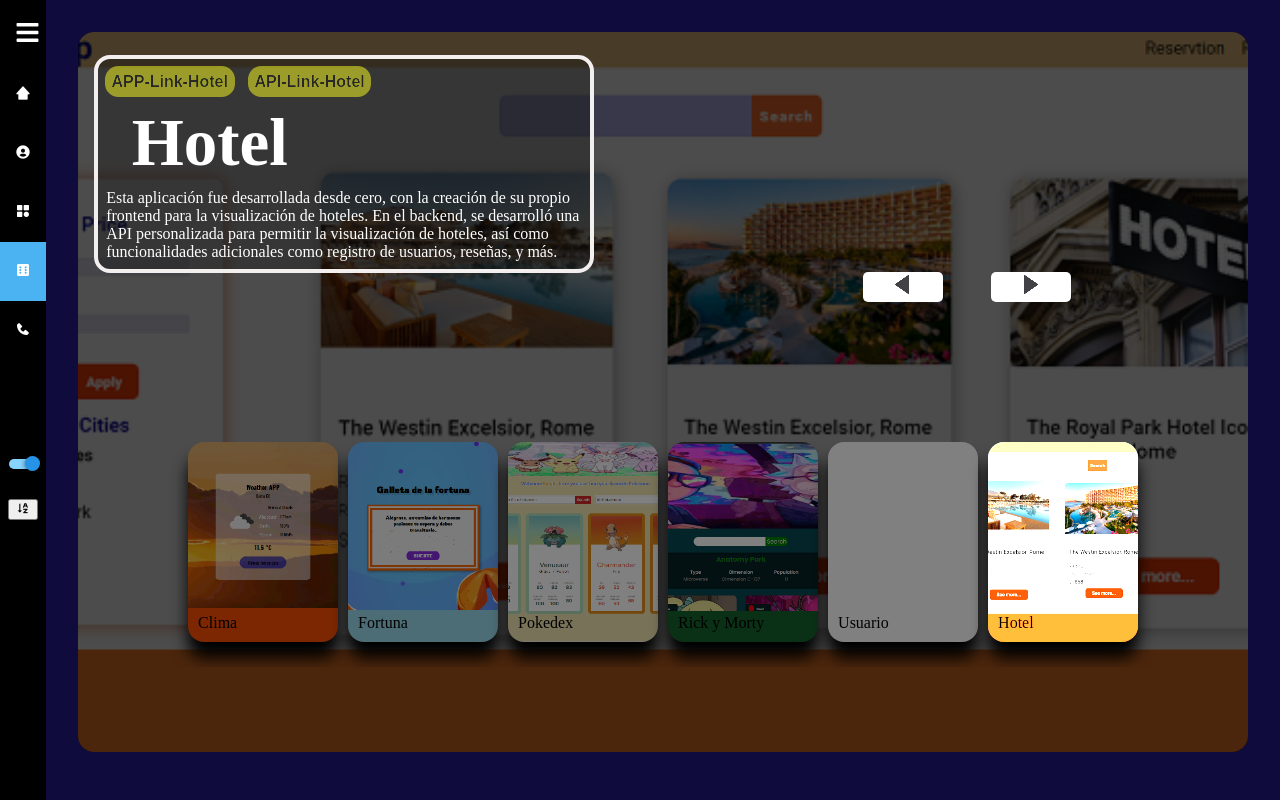
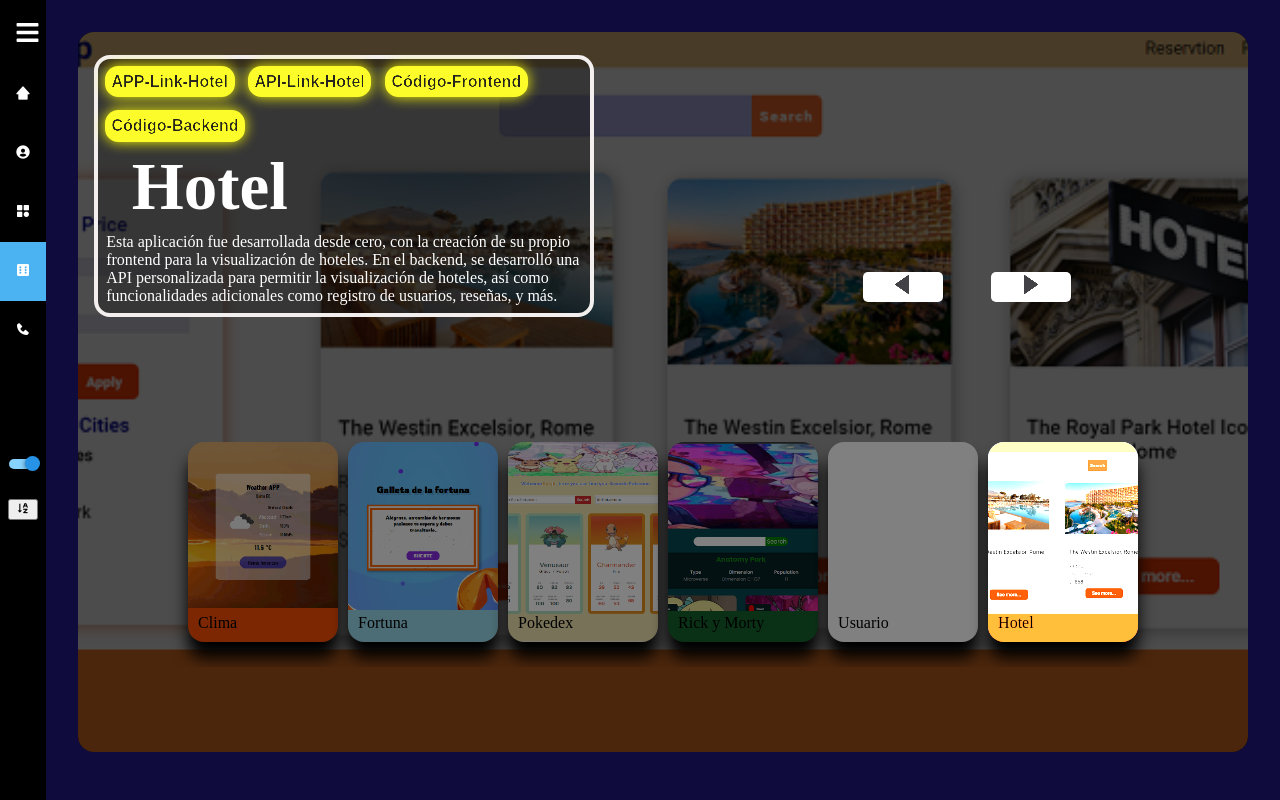
Before and after one commit to JoelDavidJM/Portafoli-react, a React (Vite) app: page /proyectos in a window 1280 px wide. Both pictures are taken after a click on the button 902 px from the left and 287 px from the top of the page. Built offline with nearby package versions, Linux system fonts and the light colour scheme.

Commit message:
ReactPortafolio

```diff
--- a/src/i18n/en.json
+++ b/src/i18n/en.json
@@ -1,16 +1,16 @@
 {
     "SIDEBAR":"",
     "NAME1":"Start",
-    "NAME2":"Abaut me",
+    "NAME2":"About me",
     "NAME3":"Technologies",
     "NAME4":"Projects",
     "NAME5":"Contact",
     "ABAUTME1":"",
-    "ABAUTME":"Abaut me",
+    "ABAUTME":"About me",
     "DESCRIPTION":"Hello, I am Joel Játiva, a Full-Stack web developer with solid foundations in both frontend and backend, ready to start my career in a company that is willing to give me an opportunity. I have completed my studies in Full Stack Web Development at Academlo, where I acquired the necessary knowledge to excel in both front-end and back-end development. During my training, I gained skills in HTML, CSS, JavaScript, React.js, Git, Node.js, among others.",
-    "UNIQUE":"What me makes unique?",
+    "UNIQUE":"What makes me unique?",
     "TITLE1":"Versatility",
-    "TITLE2":"Pation",
+    "TITLE2":"Passion",
     "TITLE3":"Commitment",
     "TITLE4":"Innovative vision",
     "TITLE1 DESCRIPTION":"My training in dynamic technological environments has honed my capacity for versatility.",
@@ -18,7 +18,7 @@
     "TITLE3 DESCRIPTION":"I prioritize project objectives, ensure on-time delivery and pay attention to details.",
     "TITLE4 DESCRIPTION":"I am constantly looking for innovative strategies to address challenges.",
     "TECHNOLOGY1":"",
-    "TECHNOLOGY":"Technologys",
+    "TECHNOLOGY":"Technologies",
     "PREV":"Back to top",
     "SEEMORE":"See more technologies",
     "HTML":"The knowledge acquired in HTML was: Basic structure, Elements and tags, Images and multimedia, Lists, among others.",
@@ -62,5 +62,7 @@
     "CV":"",
     "TITLECV":"Full Stack Web Developer",
     "CONTACTME":"Contact me",
-    "DOWLOAND":"Download CV"
+    "DOWLOAND":"Download CV",
+    "CODE":"Code-Frontend",
+    "CODE1":"Code-Backend"
 }
--- a/src/i18n/es.json
+++ b/src/i18n/es.json
@@ -10,7 +10,7 @@
     "DESCRIPTION":"Hola, soy Joel Játiva, un desarrollador web Full-Stack con sólidas bases tanto en frontend como en backend, listo para iniciar mi trayectoria en una empresa que esté dispuesta a brindarme una oportunidad. He completados mis estudios en Desarrollo Web Full Stack en Academlo, donde adquirí el conocimiento necesario para destacarme tanto en el desarrollo front-end como en el back-end. Durante mi formación, obtuve habilidades en HTML, CSS, JavaScript, React.js, Git, Node.js, entre otros.",
     "UNIQUE":"¿Qué me hace único?",
     "TITLE1":"Versatilidad",
-    "TITLE2":"Pación",
+    "TITLE2":"Pasión",
     "TITLE3":"Compromiso",
     "TITLE4":"Visión innovadora",
     "TITLE1 DESCRIPTION":"Mi formación en entornos tecnológicos dinámicos he perfeccionado mi capacidad de versatilidad.",
@@ -34,7 +34,7 @@
     "TIME":"En este proyecto se ha creado una aplicación que te permite visualizar el clima de tu ciudad. En ella, encontrarás información como la latitud, longitud y el tiempo actual en el que se encuentra tu ciudad, entre otros datos relevantes.",
     "LUCK":"En este proyecto, se desarrolló completamente utilizando React. Al ingresar a la aplicación, puedes visualizar tu fortuna, y al hacer clic en el botón, puedes cambiar tu suerte.",
     "POKEDEX":"En este proyecto, los usuarios podrán explorar diferentes Pokémon de la serie de Pokémon, junto con sus respectivos poderes y personalizaciones de personaje.",
-    "RANDM":"Esta aplicación ha sido creada exclusivamente con tecnologías de frontend. En ella, los usuarios pueden explorar diferentes personajes de la serie Rick y Morty ingresando un número del 1 al 105.",
+    "RANDM":"Esta aplicación ha sido creada exclusivamente con Tecnologías de frontend. En ella, los usuarios pueden explorar diferentes personajes de la serie Rick y Morty ingresando un número del 1 al 105.",
     "CRUD":"En este proyecto se ha desarrollado tanto el frontend como el backend, junto con una API para almacenar usuarios. A medida que se van creando usuarios, se almacenan en una base de datos dedicada. Además, la aplicación cuenta con su propio botón de registro para facilitar el proceso de inscripción.",
     "HOTEL":"Esta aplicación fue desarrollada desde cero, con la creación de su propio frontend para la visualización de hoteles. En el backend, se desarrolló una API personalizada para permitir la visualización de hoteles, así como funcionalidades adicionales como registro de usuarios, reseñas, y más.",
     "TITLETIME":"Clima",
@@ -62,5 +62,7 @@
     "CV":"",
     "TITLECV":"Desarrollador web Full Stack",
     "CONTACTME":"Contactame",
-    "DOWLOAND":"Descargar CV"
+    "DOWLOAND":"Descargar CV",
+    "CODE":"Código-Frontend",
+    "CODE1":"Código-Backend"
 }
--- a/src/pages/Comment.jsx
+++ b/src/pages/Comment.jsx
@@ -82,6 +82,7 @@ const Comment = () => {
             <img src={Clima} alt="" />
             <div className="content">
                 <button className="btn__proyect"><a href="https://tiempo-climatico.onrender.com" className='link__container'>{t("LINK6")}</a></button>
+                <button className="btn__proyect"><a href="https://github.com/JoelDavidJM/Tiempo.git" className='link__container'>{t("CODE")}</a></button>
                 <h2>{t("TITLETIME")}</h2>
                 <p>{t("TIME")}</p>
             </div>
@@ -90,6 +91,7 @@ const Comment = () => {
             <img src={Fortuna} alt="" />
             <div className="content">
             <button className="btn__proyect"><a href="https://proyecto-galleta.onrender.com" className='link__container'>{t("LINK1")}</a></button>
+            <button className="btn__proyect"><a href="https://github.com/JoelDavidJM/Galleta-Fortuna.git" className='link__container'>{t("CODE")}</a></button>
                 <h2>{t("TITLELUCK")}</h2>
                 <p>{t("LUCK")}</p>
             </div>
@@ -98,6 +100,7 @@ const Comment = () => {
             <img src={Pokedex} alt="" />
             <div className="content">
             <button className="btn__proyect"><a href="https://pokemon-6uer.onrender.com" className='link__container'>{t("LINK2")}</a></button>
+            <button className="btn__proyect"><a href="https://github.com/JoelDavidJM/Pokedex.git" className='link__container'>{t("CODE")}</a></button>
                 <h2>{t("TITLEPOKEDEX")}</h2>
                 <p>{t("POKEDEX")}</p>
             </div>
@@ -106,6 +109,7 @@ const Comment = () => {
             <img src={RickYMorty} alt="" />
             <div className="content">
             <button className="btn__proyect"><a href="https://mick-and-morty.onrender.com" className='link__container'>{t("LINK3")}</a></button>
+            <button className="btn__proyect"><a href="https://github.com/JoelDavidJM/Rick-and-Morty.git" className='link__container'>{t("CODE")}</a></button>
                 <h2 className='rickMorty'>{t("TITLERANDM")}</h2>
                 <p>{t("RANDM")}</p>
             </div>
@@ -115,6 +119,8 @@ const Comment = () => {
             <div className="content">
               <button className="btn__proyect"><a href="https://user-crud-sddl.onrender.com" className='link__container'>{t("LINK4")}</a></button>
               <button className="btn__proyect"><a href="https://documenter.getpostman.com/view/33126947/2sA2rCUgih" className='link__container'>{t("LINK7")}</a></button>
+              <button className="btn__proyect"><a href="https://github.com/JoelDavidJM/user-CRUD-APP-frontend.git" className='link__container'>{t("CODE")}</a></button>
+              <button className="btn__proyect"><a href="https://github.com/JoelDavidJM/users-crud-API-backend.git" className='link__container'>{t("CODE1")}</a></button>
             <h2>{t("TITLECRUD")}</h2>
                 <p>{t("CRUD")}</p>
             </div>
@@ -124,6 +130,8 @@ const Comment = () => {
             <div className="content">
               <button className="btn__proyect"><a href="https://boking.onrender.com" className='link__container'>{t("LINK5")}</a></button>
               <button className="btn__proyect"><a href="https://documenter.getpostman.com/view/33126947/2sA35D6jFU" className='link__container'>{t("LINK8")}</a></button>
+              <button className="btn__proyect"><a href="https://github.com/JoelDavidJM/Hotels.git" className='link__container'>{t("CODE")}</a></button>
+              <button className="btn__proyect"><a href="https://github.com/JoelDavidJM/booking.git" className='link__container'>{t("CODE1")}</a></button>
             <h2>{t("TITLEHOTEL")}</h2>
                 <p>{t("HOTEL")}</p>
             </div>
--- a/src/pages/style/slider.css
+++ b/src/pages/style/slider.css
@@ -67,16 +67,20 @@ img {
     padding: 0.5em;
     border-radius: 1em;
     background-color: rgb(236, 252, 17);
-    animation: parpadeo 1.2s infinite;
-    filter: brightness(1.8);
+    animation: parpadeo 1.1s infinite;
+    filter: brightness(2.5);
     border: none;
 }
 @keyframes parpadeo {
     0%, 100% {
         opacity: 1;
+        box-shadow: 0 0 1em yellow;
+        filter: brightness(2.5);
     }
     50% {
         opacity: 0.5;
+        box-shadow: 0 0 1em yellow;
+        filter: brightness(2.5);
     }
 }
 
```
